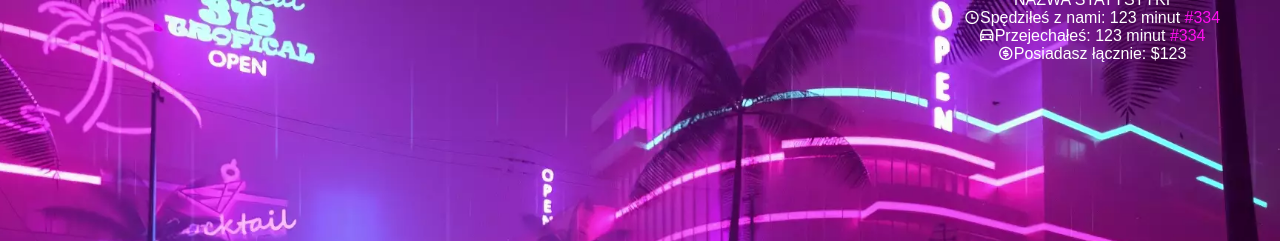
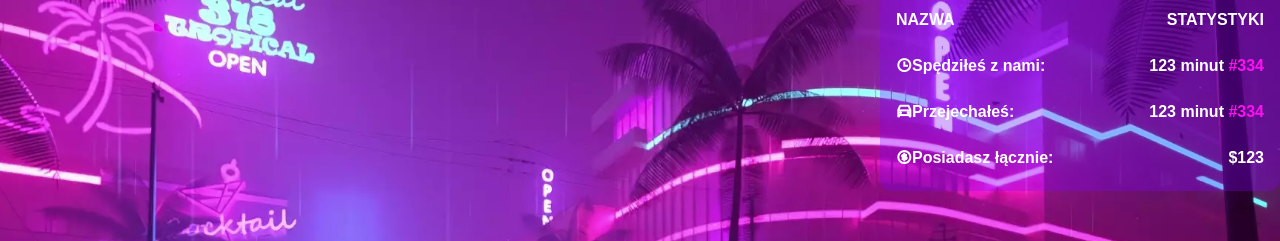
Before and after one commit to MatiKujo/loading-screen, a plain HTML site: page One Piece/index.html in a window 1280 px wide. Shown: the top 241 px of the page. Drawn offline with nearby package versions, Linux system fonts and the light colour scheme.

Commit message:
nav styles part1
nav styles part 1

```diff
--- a/One Piece/index.html
+++ b/One Piece/index.html
@@ -1,11 +1,13 @@
 <!DOCTYPE html>
 <html lang="en">
-
   <head>
     <meta charset="UTF-8" />
     <meta name="viewport" content="width=device-width, initial-scale=1.0" />
     <title>Loading screen</title>
-  <link href="https://cdn.jsdelivr.net/npm/remixicon@4.5.0/fonts/remixicon.css" rel="stylesheet" />
+    <link
+      href="https://cdn.jsdelivr.net/npm/remixicon@4.5.0/fonts/remixicon.css"
+      rel="stylesheet"
+    />
     <link rel="stylesheet" href="styles.css" />
   </head>
 
@@ -13,17 +15,20 @@
     <div class="main-container">
       <div class="staff-team">
         <div class="staff-person">
-        <div class="name">Hexus</div><div class="rank">Sigma</div>
+          <div class="name">Hexus</div>
+          <div class="rank">Sigma</div>
         </div>
         <div class="staff-person">
-        <div class="name">Kalistenikarka</div><div class="rank">Sigma</div>
+          <div class="name">Kalistenikarka</div>
+          <div class="rank">Sigma</div>
         </div>
       </div>
       <div class="title-desc-nav">
-      <div class="title"><span>SIG</span>MA<br>ROLE<span>PLAY</span></div>
+        <div class="title"><span>SIG</span>MA<br />ROLE<span>PLAY</span></div>
         <p>
           FiveM Roleplay server featuring an extensive collection of custom
-        scripts, maps,<br> vehicles, unique weapons, and much more
+          scripts, maps,<br />
+          vehicles, unique weapons, and much more
         </p>
         <div class="nav">
           <a href=""><i class="ri-discord-fill"></i></a>
@@ -32,12 +37,27 @@
         </div>
       </div>
       <div class="nav-main">
-      <p>NAZWA  <span>STATYSTYKI</span></p>
-      <p class="time-played"><i class="ri-time-line"></i>Spędziłeś z nami: <span>123</span> minut <span class="rank">#334</span></p>
+        <div class="nav-box">
+          <div class="server-name">NAZWA <span>STATYSTYKI</span></div>
+          <div class="time-played">
+            <span><i class="ri-time-line"></i>Spędziłeś z nami: </span>
+            <div class="stats"><span>123 minut</span>
+            <span class="rank">#334</span></div>
+          </div>
 
-      <p class="km-traveled"><i class="ri-car-line"></i>Przejechałeś: <span>123</span> minut <span class="rank">#334</span></p>
+          <div class="km-traveled">
+            <span><i class="ri-car-line"></i>Przejechałeś: </span>
+            <div class="stats">
+            <span>123 minut</span>
+            <span class="rank">#334</span>
+            </div>
+          </div>
 
-      <p class="bank-account"><i class="ri-money-dollar-circle-line"></i>Posiadasz łącznie: <span>$123</span></p>
+          <div class="bank-account">
+            <span><i class="ri-money-dollar-circle-line"></i>Posiadasz łącznie: </span>
+            <div class="stats"><span>$123</span></div>
+          </div>
+        </div>
       </div>
       <div class="loading">
         <p>0%</p>
@@ -45,5 +65,4 @@
       </div>
     </div>
   </body>
-
 </html>
--- a/One Piece/styles.css
+++ b/One Piece/styles.css
@@ -96,3 +96,25 @@ body {
 background-color:var(--alt-color);
 color:var(--main-color);
 }
+
+.nav-main{
+display: flex;
+justify-content: end;
+}
+
+
+.nav-box{
+  width:400px;
+  height: 200px;
+  background-color: var(--rgba-color);
+  display: grid;
+  border-radius:12px;
+  padding:8px 16px;
+  font-weight: bold;
+}
+
+.server-name, .time-played, .km-traveled, .bank-account{
+  display: flex;
+  justify-content: space-between;
+  margin-top:12px;
+}
```
Lines whose indentation alone changed are shown as unchanged.
